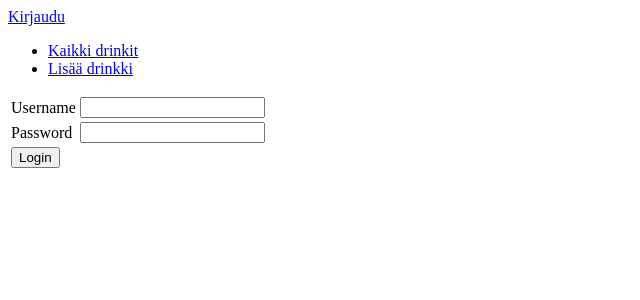
After one commit to hanzusd/DrinkkiArkisto, a Flask app: page /auth/login in a window 1280 px wide. The commit adds this page. Shown: the top 300 px of the page, without its empty margins (0-640 px from the left). Run offline with Flask 2, Linux system fonts and the light colour scheme.

Commit message:
login and logout added

```diff
--- /dev/null
+++ b/application/auth/forms.py
@@ -0,0 +1,9 @@
+from flask_wtf import FlaskForm
+from wtforms import PasswordField, StringField
+
+class LoginForm(FlaskForm):
+    username = StringField("Username")
+    password = PasswordField("Password")
+
+    class Meta:
+        csrf = False
--- /dev/null
+++ b/application/auth/views.py
@@ -0,0 +1,28 @@
+from flask import render_template, request, redirect, url_for
+from flask_login import login_user, logout_user
+
+from application import app
+from application.auth.models import User
+from application.auth.forms import LoginForm
+
+@app.route("/auth/login", methods = ["GET", "POST"])
+def auth_login():
+    if request.method == "GET":
+        return render_template("auth/loginform.html", form = LoginForm())
+
+    form = LoginForm(request.form)
+    # mahdolliset validoinnit
+
+    user = User.query.filter_by(username=form.username.data, password=form.password.data).first()
+    if not user:
+        return render_template("auth/loginform.html", form = form,
+                                error = "No such username or password")
+
+
+    login_user(user)
+    return redirect(url_for("index"))
+
+@app.route("/auth/logout")
+def auth_logout():
+    logout_user()
+    return redirect(url_for("index"))
--- /dev/null
+++ b/application/templates/auth/loginform.html
@@ -0,0 +1,29 @@
+{% extends "layout.html" %}
+
+{% block body %}
+{{ error }}
+<form method="POST" action="{{ url_for('auth_login') }}">
+  <table>
+    <tr>
+      <td>
+	{{ form.username.label }}
+      </td>
+      <td>
+	{{ form.username }}
+      </td>
+    </tr>
+    <tr>
+      <td>
+	{{ form.password.label }}
+      </td>
+      <td>
+	{{ form.password }}
+      </td>
+    </tr>
+    <tr>
+      <td colspan="2">
+	<input type="submit" value="Login"/>
+      </td>
+    </tr>
+</form>
+{% endblock %}
--- a/application/templates/layout.html
+++ b/application/templates/layout.html
@@ -6,9 +6,16 @@
     </head>
 
     <body>
+	{% if current_user.is_authenticated %}
+	<p>
+	Kirjautunut nimellä {{ current_user.name }}. <a href="{{ url_for('auth_logout') }}">Kirjaudu ulos</a>
+	</p>
+	{% else %}
+	<a href="{{ url_for('auth_login') }}">Kirjaudu</a>
+	{% endif %}
       <ul>
-	<li><a href="{{ url_for('drinks_index') }}">List drinks</a></li>
-	<li><a href="{{ url_for('drinks_form') }}">Add a drink</a></li>
+	<li><a href="{{ url_for('drinks_index') }}">Kaikki drinkit</a></li>
+	<li><a href="{{ url_for('drinks_form') }}">Lisää drinkki</a></li>
       </ul>
       {% block body %}
       <p>
```
Also changed, not shown: application/__init__.py (+19 -1 lines), application/auth/models.py (added, +31 -0 lines), application/drinks.db.
